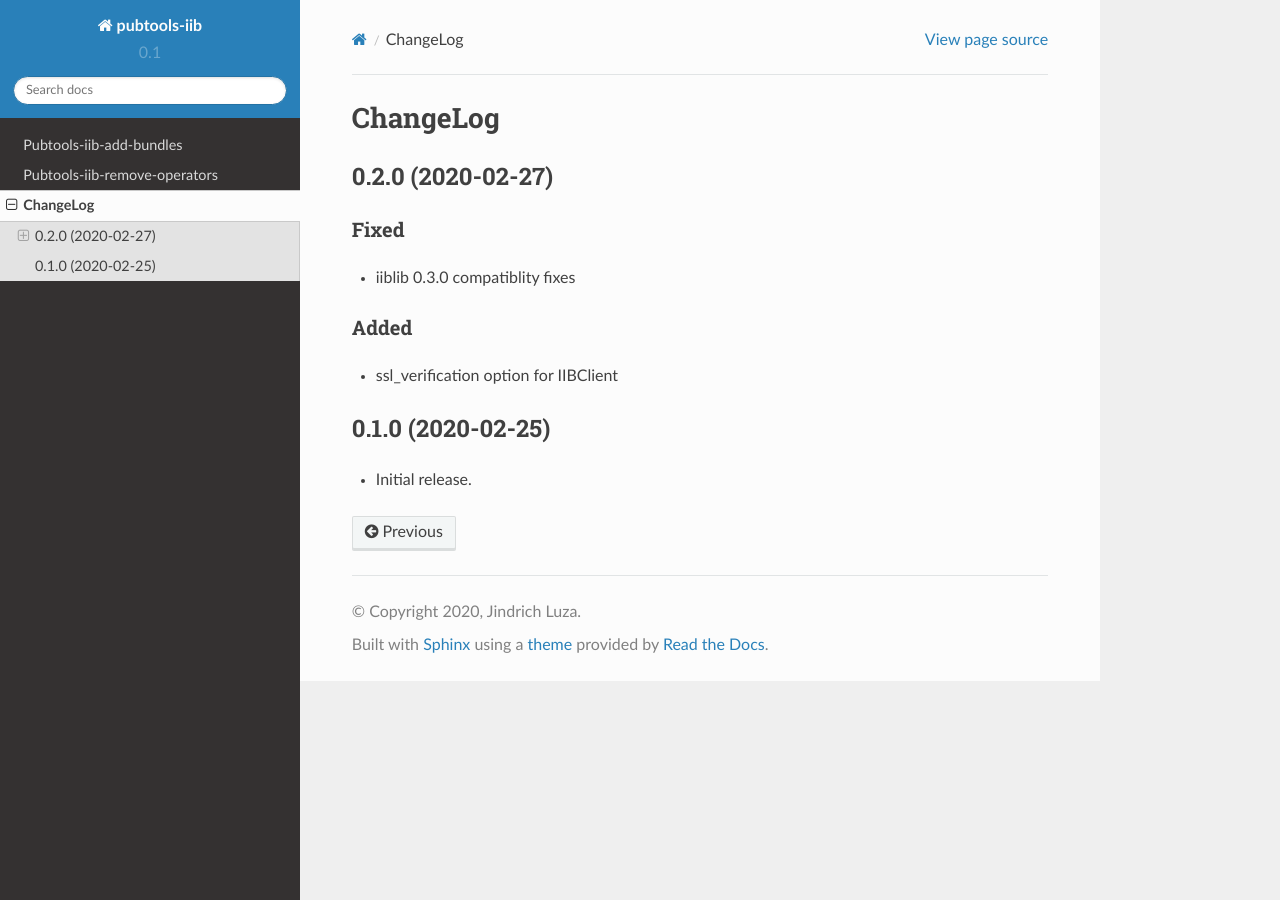
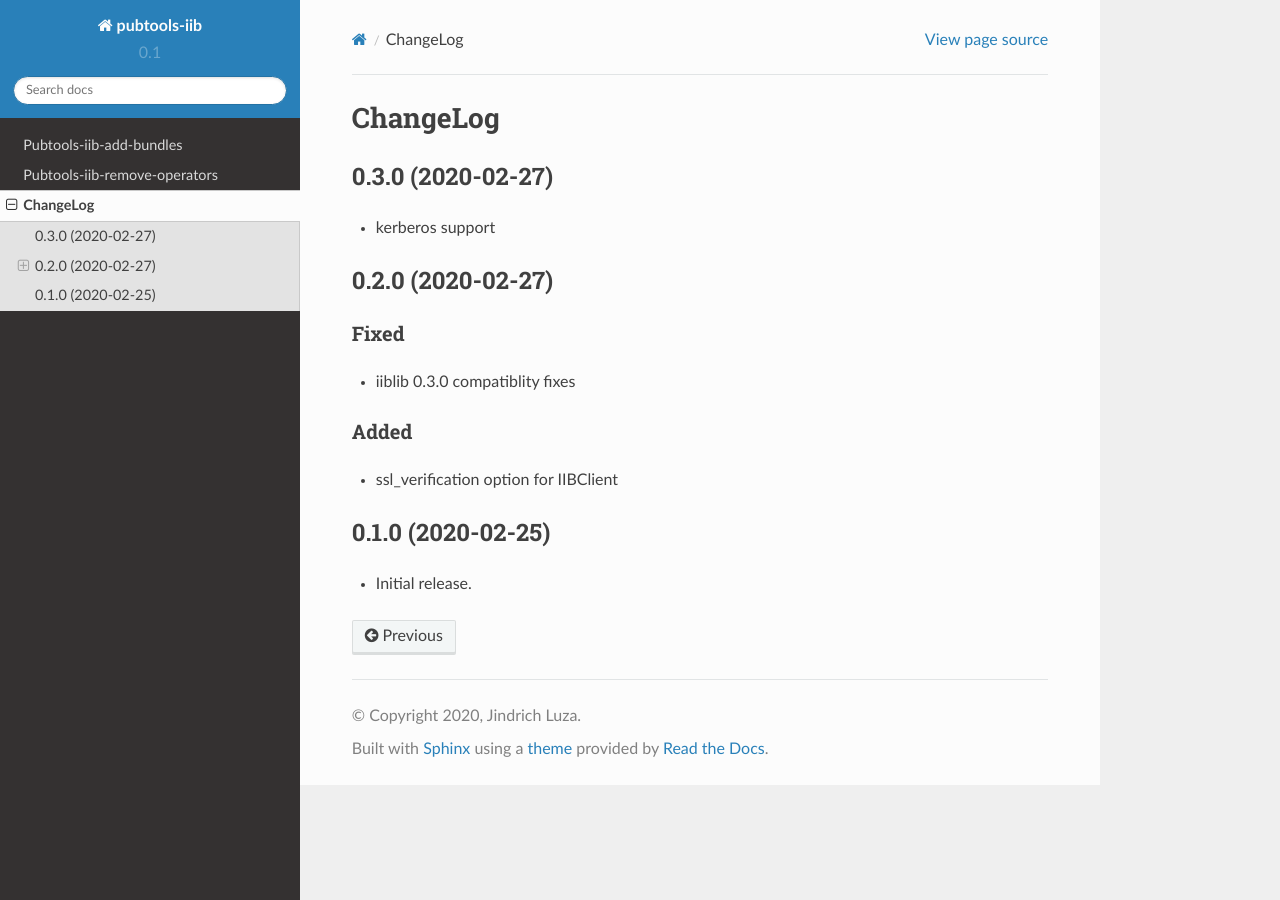
Before and after one commit to release-engineering/pubtools-iib, a Sphinx documentation site: the page built from docs/source/CHANGELOG.rst, in a window 1280 px wide. Built offline with Sphinx 7.4.7 and the Read the Docs theme 2.0.0, drawn with Linux system fonts in a browser that asks for light colours.

Commit message:
v0.3.0 changelog

```diff
--- a/docs/source/CHANGELOG.rst
+++ b/docs/source/CHANGELOG.rst
@@ -1,5 +1,10 @@
 ChangeLog
 =========
+
+0.3.0 (2020-02-27)
+------------------
+* kerberos support
+
 
 0.2.0 (2020-02-27)
 ------------------
--- a/setup.py
+++ b/setup.py
@@ -67,7 +67,7 @@ if os.environ.get("READTHEDOCS", None):
 
 setup(
     name="pubtools-iib",
-    version="0.2.0",
+    version="0.3.0",
     description="Pubtools-iib",
     long_description=long_description,
     author="Jindrich Luza",
```
